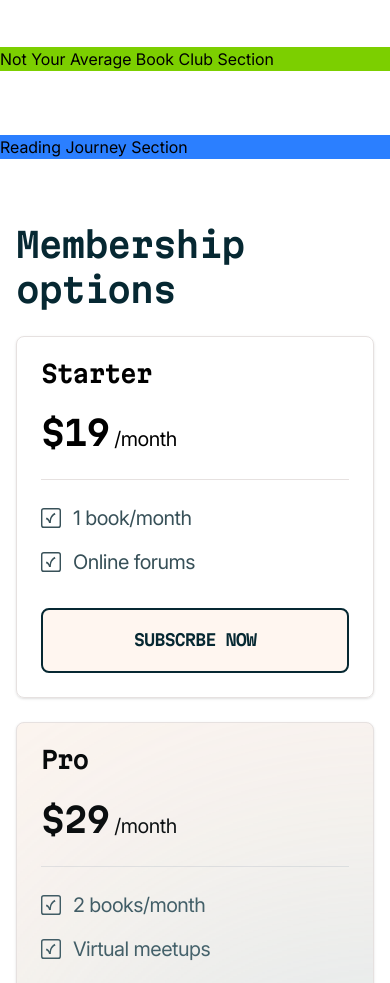
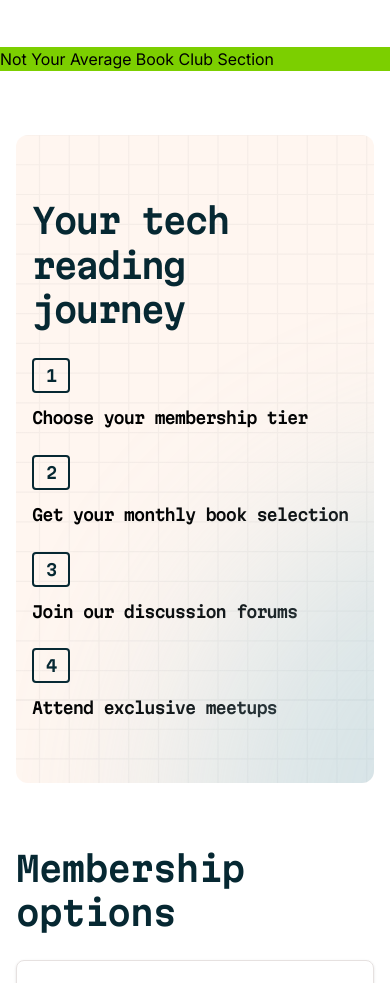
Before and after one commit to Cruse180795/Tech-Book-club-Landing-Page, a React (Vite) app: page / in a window 390 px wide. Shown: the part 1960-2943 px from the top of the page. Built offline with nearby package versions, Linux system fonts and the light colour scheme.

Commit message:
feat: add ReadingJourney with mobile, tablet and desktop stylings.

```diff
--- a/src/App.tsx
+++ b/src/App.tsx
@@ -1,5 +1,6 @@
 import Hero from "./components/sections/Hero";
 import ReadTogether from "./components/sections/ReadTogether";
+import ReadingJourney from "./components/sections/ReadingJourney";
 import MembershipOptions from "./components/sections/MembershipOptions";
 import Testimonial from "./components/sections/Testimonial";
 import Footer from "./components/sections/Footer";
@@ -16,9 +17,7 @@ export default function App() {
           <h2>Not Your Average Book Club Section</h2>
         </section>
 
-        <section className="bg-blue-500">
-          <h2>Reading Journey Section</h2>
-        </section>
+        <ReadingJourney />
 
         <MembershipOptions />
 
--- /dev/null
+++ b/src/components/sections/ReadingJourney.tsx
@@ -0,0 +1,34 @@
+import ReadingJourneyFeatures from "../ui/ReadingJourneyFeatures";
+
+export default function ReadingJourney() {
+  return (
+    <section className="px-4 md:px-8 lg:px-33.75 container mx-auto">
+      {/** Inner section space within the background image */}
+      <div
+        className="py-16 px-4 bg-light-salmon-50 rounded-xl md:px-8 md:py-20 relative overflow-hidden"
+        id="ReadingJourney"
+      >
+        {/** Glow effect */}
+        <div
+          aria-hidden="true"
+          className="absolute bg-glow right-[-495.5px] bottom-[-382.078px] md:-right-69.75 md:bottom-[-282.527px] lg:-right-78 lg:bottom-[-389.978px] blur-[100px] w-171 h-171 opacity-40 rounded-full"
+        ></div>
+
+        <div className="space-y-8 md:space-y-12">
+          <h2 className="text-34 leading-130 tracking-tight-3 font-semibold font-martian text-neutral-900 md:text-50 lg:max-w-xl lg:mx-auto lg:text-center">
+            Your tech reading journey
+          </h2>
+
+          <ReadingJourneyFeatures
+            features={[
+              "Choose your membership tier",
+              "Get your monthly book selection",
+              "Join our discussion forums",
+              "Attend exclusive meetups",
+            ]}
+          />
+        </div>
+      </div>
+    </section>
+  );
+}
--- /dev/null
+++ b/src/components/ui/ReadingJourneyFeatures.tsx
@@ -0,0 +1,37 @@
+import ArrowPattern from "../../assets/images/pattern-arrow.svg";
+
+type ReadingJourneyFeaturesProps = {
+  features: string[];
+};
+
+export default function ReadingJourneyFeatures({ features }: ReadingJourneyFeaturesProps) {
+  return (
+    <ol className="space-y-8 md:space-y-10 lg:space-y-0 lg:flex lg:items-center lg:justify-center lg:gap-x-12">
+      {features.map((feature, number) => (
+        <li className="space-y-5 md:space-y-6" key={number}>
+          {/*Number and arrow pointer container */}
+          <div className="lg:flex lg:items-center lg:justify-between">
+            <span className="border-2 px-3 py-1.5 text-neutral-900 border-neutral-900 rounded-sm font-martian font-semibold leading-130 tracking-tight-2 md:text-lg">
+              {number + 1}
+            </span>
+            {/*Arrow Pattern */}
+            {number !== features.length - 1 ? (
+              <img
+                loading="lazy"
+                decoding="async"
+                aria-hidden="true"
+                src={ArrowPattern}
+                alt=""
+                height="20"
+                width="76"
+                className="hidden lg:block"
+              />
+            ) : null}
+          </div>
+          {/*Text content */}
+          <p className="font-martian font-semibold leading-130 tracking-tight-2 md:text-lg">{feature}</p>
+        </li>
+      ))}
+    </ol>
+  );
+}
--- a/src/index.css
+++ b/src/index.css
@@ -71,6 +71,10 @@ blockquote p::after {
     background-image: linear-gradient(107deg, #ff9a60 -11.37%, #062630 61.84%);
 }
 
+#ReadingJourney {
+    background-image: url("assets/images/pattern-light-bg.svg");
+}
+
 #MembershipOptions {
     scroll-margin-top: 20px;
 }
```
Also changed, not shown: src/assets/images/pattern-arrow.svg (added).
